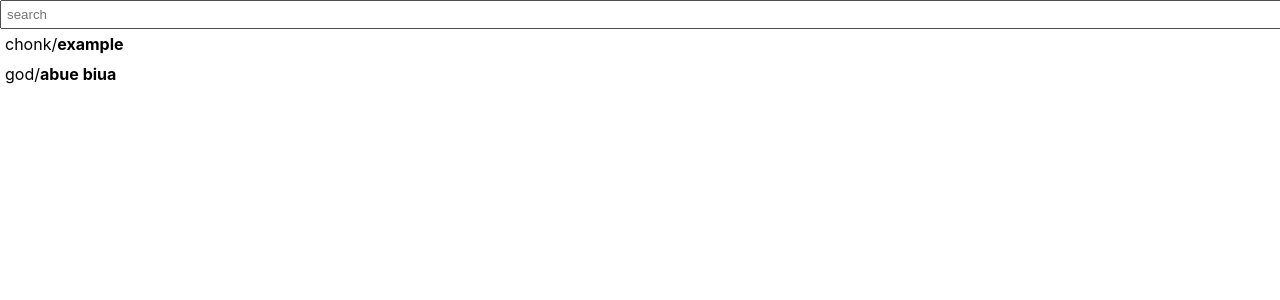
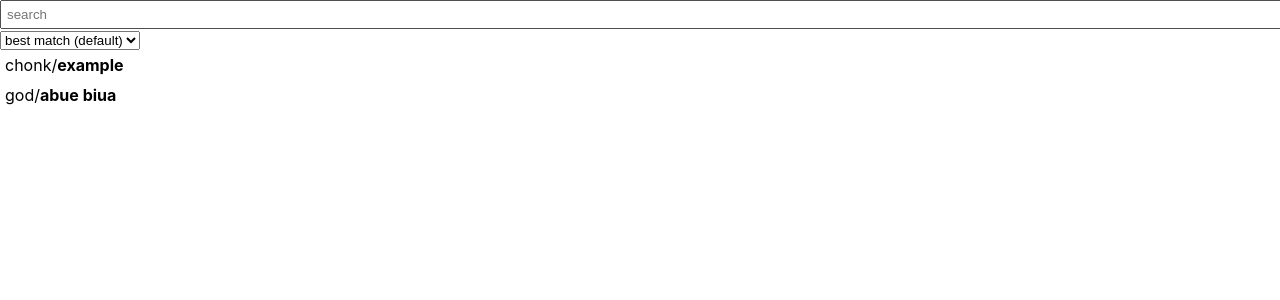
Before and after one commit to FelixMo42/motili-homework, a React (Create React App) app: page / in a window 1280 px wide. Shown: the top 300 px of the page. Built offline with nearby package versions, Linux system fonts and the light colour scheme.

Commit message:
added search sort feature

```diff
--- a/src/features/search/Search.tsx
+++ b/src/features/search/Search.tsx
@@ -2,7 +2,7 @@ import React, { useState } from 'react'
 import { store } from '../../app/store'
 import { useAppSelector } from '../../app/hooks'
 import styles from './Search.module.css'
-import { setSearchTerm } from './SearchSlice'
+import { setSearchTerm, setSearchSort } from './SearchSlice'
 import Repo, { GitHubRepo } from './Repo'
 
 interface GitHubSearchResponse {
@@ -16,9 +16,22 @@ export default function Search() {
     ])
 
     let searchTerm = useAppSelector(state => state.search.searchTerm)
+    let searchSort = useAppSelector(state => state.search.searchSort)
 
     function search() {
-        fetch(`https://api.github.com/search/repositories?q=${searchTerm}`)
+        // We shouldnt search if the search term is blank
+        if (searchTerm.length === 0) {
+            return
+        }
+
+        // https://docs.github.com/en/rest/reference/search#search-repositories
+        let searchRequestUrl = [
+            "https://api.github.com/search/repositories?q=",
+            searchTerm,
+            `&sort=${searchSort}`
+        ].join("")
+
+        fetch(searchRequestUrl)
             .then(response => response.json())
             .then(response => response as GitHubSearchResponse)
             .then(response => setSearchResults(response.items))
@@ -43,6 +56,21 @@ export default function Search() {
             }}
         />
 
+        {/* Select sort */}
+        <select
+            value={searchSort}
+            onChange={event => {
+                let element = event.target as HTMLSelectElement
+                let selected = element.value
+                store.dispatch(setSearchSort(selected))
+            }}
+        >
+            <option value="best-match">best match (default)</option>
+            <option value="stars">stars</option>
+            <option value="forks">forks</option>
+            <option value="updated">updated</option>
+        </select>
+
         {/* The list of search results */}
         <div>{
             searchResults.map(repo => <Repo key={repo.id} repo={repo}/>)
--- a/src/features/search/SearchSlice.tsx
+++ b/src/features/search/SearchSlice.tsx
@@ -2,10 +2,12 @@ import { createSlice, PayloadAction } from '@reduxjs/toolkit'
 
 export interface SearchState {
     searchTerm: string
+    searchSort: string
 }
 
 const initialState: SearchState = {
-    searchTerm: ""
+    searchTerm: "",
+    searchSort: "best-match"
 }
 
 const counterSlice = createSlice({
@@ -14,10 +16,13 @@ const counterSlice = createSlice({
     reducers: {
         setSearchTerm(state, action: PayloadAction<string>) {
             state.searchTerm = action.payload
+        },
+        setSearchSort(state, action: PayloadAction<string>) {
+            state.searchSort = action.payload
         }
     }
 })
 
-export const { setSearchTerm } = counterSlice.actions
+export const { setSearchTerm, setSearchSort } = counterSlice.actions
 
 export default counterSlice.reducer
```
